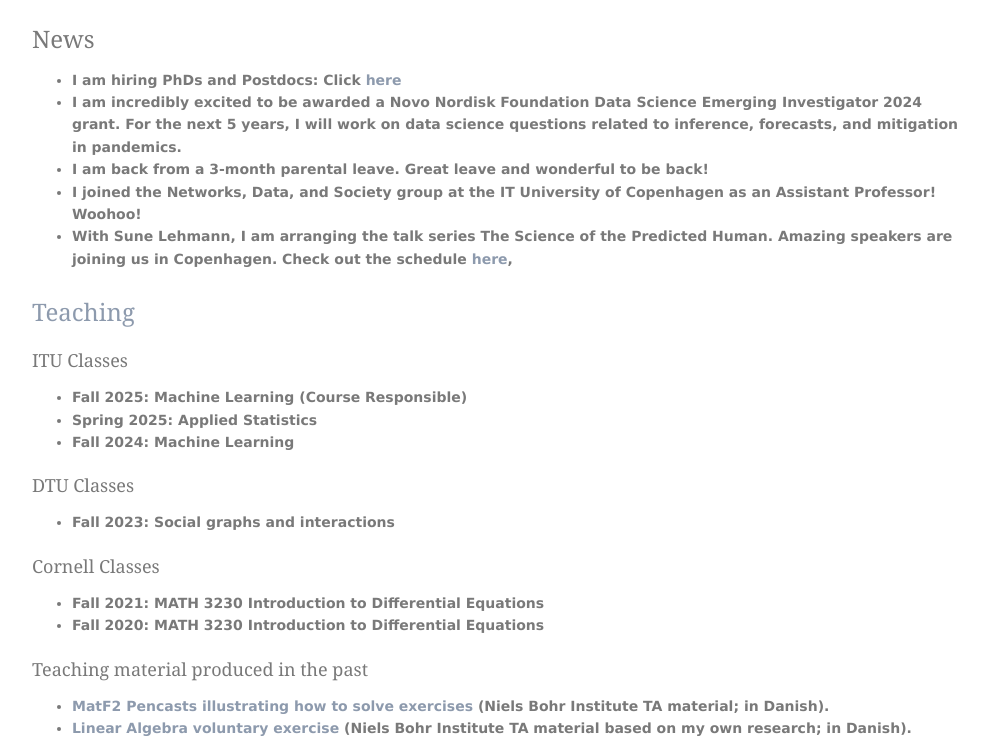
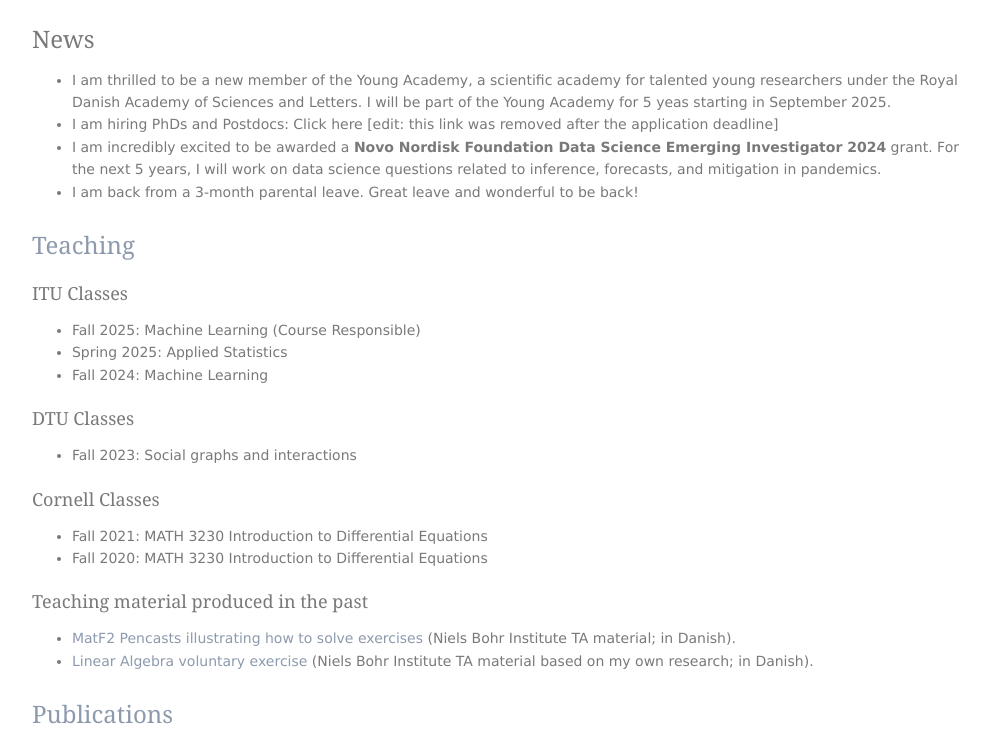
Before and after one commit to jonassjuul/jonassjuul.github.io, a plain HTML site: page index.html in a window 1280 px wide. Shown: the part 1277-2020 px from the top of the page, without its empty margins (137-1127 px from the left). Drawn offline with Linux system fonts and the light colour scheme.

Commit message:
Update index.html
Added news.

```diff
--- a/index.html
+++ b/index.html
@@ -163,7 +163,10 @@ Licence URI: http://www.os-templates.com/template-terms
   <h1>News</h1>
   <ul>
     <li>
-      <b>I am hiring PhDs and Postdocs: Click <a href="https://candidate.hr-manager.net/ApplicationInit.aspx?cid=119&ProjectId=181783&DepartmentId=3439&MediaId=5">here</a>
+      I am thrilled to be a new member of the Young Academy, a scientific academy for talented young researchers under the Royal Danish Academy of Sciences and Letters. I will be part of the Young Academy for 5 yeas starting in September 2025.
+    </li>
+    <li>
+      I am hiring PhDs and Postdocs: Click here [edit: this link was removed after the application deadline]<!--<a href="https://candidate.hr-manager.net/ApplicationInit.aspx?cid=119&ProjectId=181783&DepartmentId=3439&MediaId=5">here</a>-->
     </li>
     <li>
       I am incredibly excited to be awarded a <b>Novo Nordisk Foundation Data Science Emerging Investigator 2024</b> grant. For the next 5 years, I will work on data science questions related to inference, forecasts, and mitigation in pandemics. <br>
@@ -171,13 +174,14 @@ Licence URI: http://www.os-templates.com/template-terms
     <li>
       I am back from a 3-month parental leave. Great leave and wonderful to be back!<br>
     </li>
+    <!--
     <li>
       I joined the Networks, Data, and Society group at the IT University of Copenhagen as an Assistant Professor! Woohoo!<br>
     </li>
     <li>
       With Sune Lehmann, I am arranging the talk series <b>The Science of the Predicted Human</b>. Amazing speakers are joining us in Copenhagen. Check out the schedule <a href="pages/predictedhuman.html">here</a>,<br>
     </li>
-     <!--<li>
+      <li>
       Our paper on behavior changes following terror attacks is out in its final form: <a href="https://link.springer.com/article/10.1007/s42001-022-00188-2">Group-specific behavior change following terror attacks</a>,<br>
     </li>
     <li>
```
